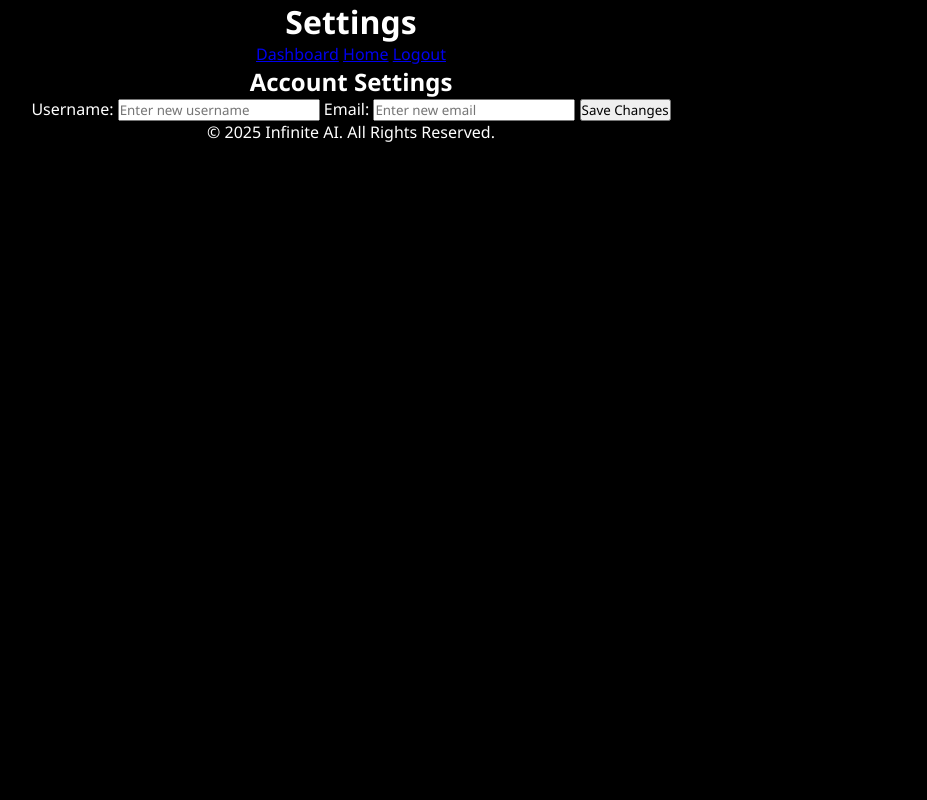
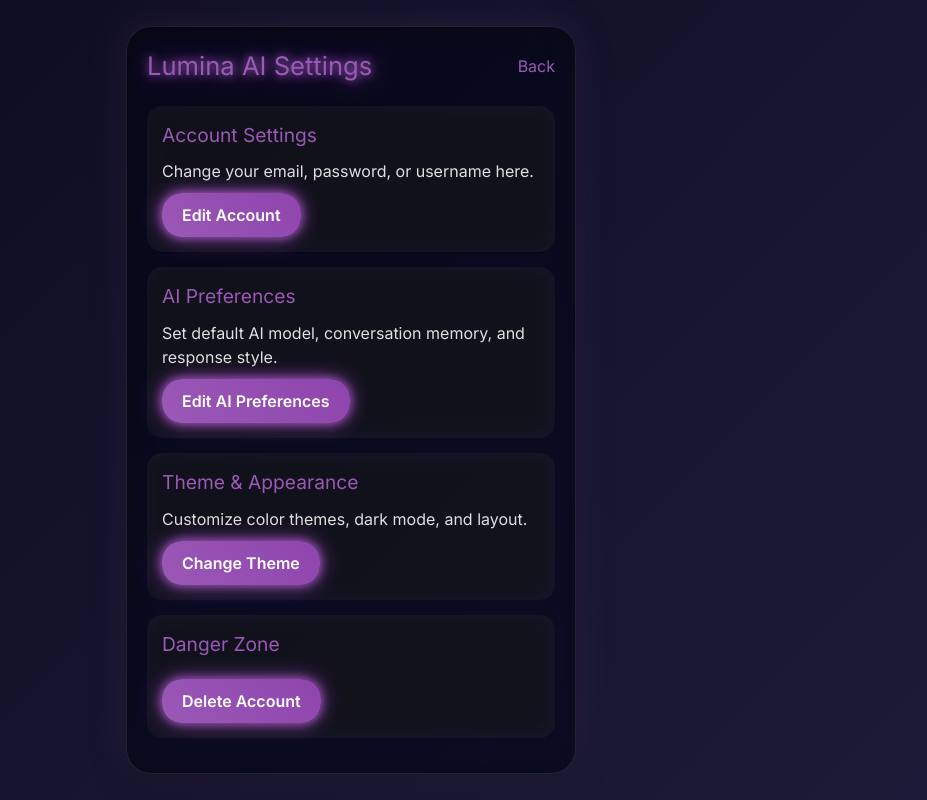
Before and after one commit to asimboss00789-blip/Lumina-AI, a plain HTML site: page pages/settings.html in a window 1280 px wide. Shown: the whole page, without its empty margins (289-1216 px from the left). Drawn offline with nearby package versions, Linux system fonts and the light colour scheme.

Commit message:
Update settings.html

```diff
--- a/pages/settings.html
+++ b/pages/settings.html
@@ -1,36 +1,133 @@
 <!DOCTYPE html>
 <html lang="en">
 <head>
-    <meta charset="UTF-8">
-    <meta name="viewport" content="width=device-width, initial-scale=1.0">
-    <title>Settings</title>
-    <link rel="stylesheet" href="../css/style.css">
+<meta charset="UTF-8">
+<meta name="viewport" content="width=device-width, initial-scale=1.0">
+<title>Settings - Lumina AI</title>
+<link href="https://fonts.googleapis.com/css2?family=Inter:wght@300;400;500;600;700&display=swap" rel="stylesheet">
+<script src="https://cdn.tailwindcss.com"></script>
+<style>
+:root {
+  --primary-neon: #9b59b6;
+  --secondary-neon: #8e44ad;
+  --bg-color-start: #0c0c1e;
+  --bg-color-end: #1c1c3a;
+  --text-light: #e0e0e0;
+  --card-bg: rgba(0,0,0,0.5);
+  --button-hover: #a64ca6;
+}
+
+body {
+  margin: 0;
+  font-family: 'Inter', sans-serif;
+  background: linear-gradient(135deg, var(--bg-color-start), var(--bg-color-end));
+  display: flex;
+  justify-content: center;
+  align-items: center;
+  min-height: 100vh;
+}
+
+.settings-container {
+  width: 90%;
+  max-width: 450px;
+  background: var(--card-bg);
+  backdrop-filter: blur(15px) saturate(180%);
+  border-radius: 25px;
+  border: 1px solid rgba(255,255,255,0.1);
+  padding: 20px;
+  box-shadow: 0 10px 30px rgba(0,0,0,0.3), 0 0 40px rgba(155, 89, 182, 0.2);
+}
+
+.header {
+  display: flex;
+  justify-content: space-between;
+  align-items: center;
+  margin-bottom: 20px;
+}
+
+.header h1 {
+  color: var(--primary-neon);
+  text-shadow: 0 0 10px var(--primary-neon), 0 0 20px var(--secondary-neon);
+  font-size: 1.6rem;
+}
+
+.header a {
+  color: var(--primary-neon);
+  text-decoration: none;
+  font-size: 1rem;
+}
+
+.settings-section {
+  background: rgba(255,255,255,0.05);
+  padding: 15px;
+  border-radius: 15px;
+  margin-bottom: 15px;
+  color: var(--text-light);
+  backdrop-filter: blur(10px);
+}
+
+.settings-section h2 {
+  font-size: 1.2rem;
+  margin-bottom: 10px;
+  color: var(--primary-neon);
+}
+
+.action-button {
+  padding: 10px 20px;
+  border-radius: 20px;
+  border: none;
+  font-weight: 600;
+  cursor: pointer;
+  color: #fff;
+  background: linear-gradient(45deg, var(--primary-neon), var(--secondary-neon));
+  box-shadow: 0 0 10px var(--primary-neon), 0 0 20px var(--secondary-neon);
+  transition: all 0.3s ease-in-out;
+  margin-top: 10px;
+}
+
+.action-button:hover {
+  background: var(--button-hover);
+  transform: translateY(-2px);
+  box-shadow: 0 0 15px var(--primary-neon), 0 0 30px var(--secondary-neon);
+}
+
+@media (max-width: 450px){
+  .settings-container { padding: 15px; }
+  .header h1 { font-size: 1.4rem; }
+}
+</style>
 </head>
 <body>
-    <header>
-        <h1>Settings</h1>
-        <nav>
-            <a href="dashboard.html">Dashboard</a>
-            <a href="index.html">Home</a>
-            <a href="login.html">Logout</a>
-        </nav>
-    </header>
-    <main>
-        <section>
-            <h2>Account Settings</h2>
-            <form>
-                <label for="username">Username:</label>
-                <input type="text" id="username" name="username" placeholder="Enter new username">
 
-                <label for="email">Email:</label>
-                <input type="email" id="email" name="email" placeholder="Enter new email">
+<div class="settings-container">
+  <div class="header">
+    <h1>Lumina AI Settings</h1>
+    <a href="dashboard.html">Back</a>
+  </div>
 
-                <button type="submit">Save Changes</button>
-            </form>
-        </section>
-    </main>
-    <footer>
-        <p>&copy; 2025 Infinite AI. All Rights Reserved.</p>
-    </footer>
+  <div class="settings-section">
+    <h2>Account Settings</h2>
+    <p>Change your email, password, or username here.</p>
+    <button class="action-button">Edit Account</button>
+  </div>
+
+  <div class="settings-section">
+    <h2>AI Preferences</h2>
+    <p>Set default AI model, conversation memory, and response style.</p>
+    <button class="action-button">Edit AI Preferences</button>
+  </div>
+
+  <div class="settings-section">
+    <h2>Theme & Appearance</h2>
+    <p>Customize color themes, dark mode, and layout.</p>
+    <button class="action-button">Change Theme</button>
+  </div>
+
+  <div class="settings-section">
+    <h2>Danger Zone</h2>
+    <button class="action-button">Delete Account</button>
+  </div>
+</div>
+
 </body>
 </html>
```
